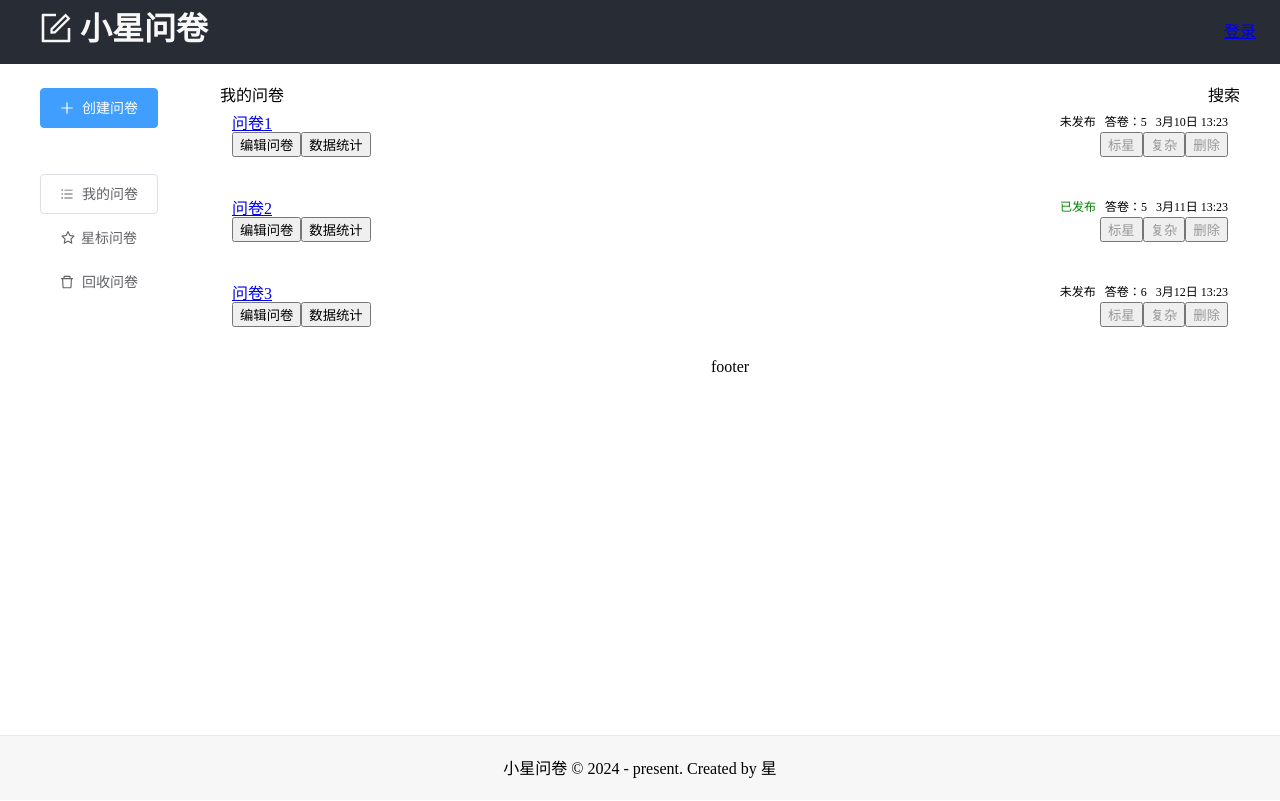
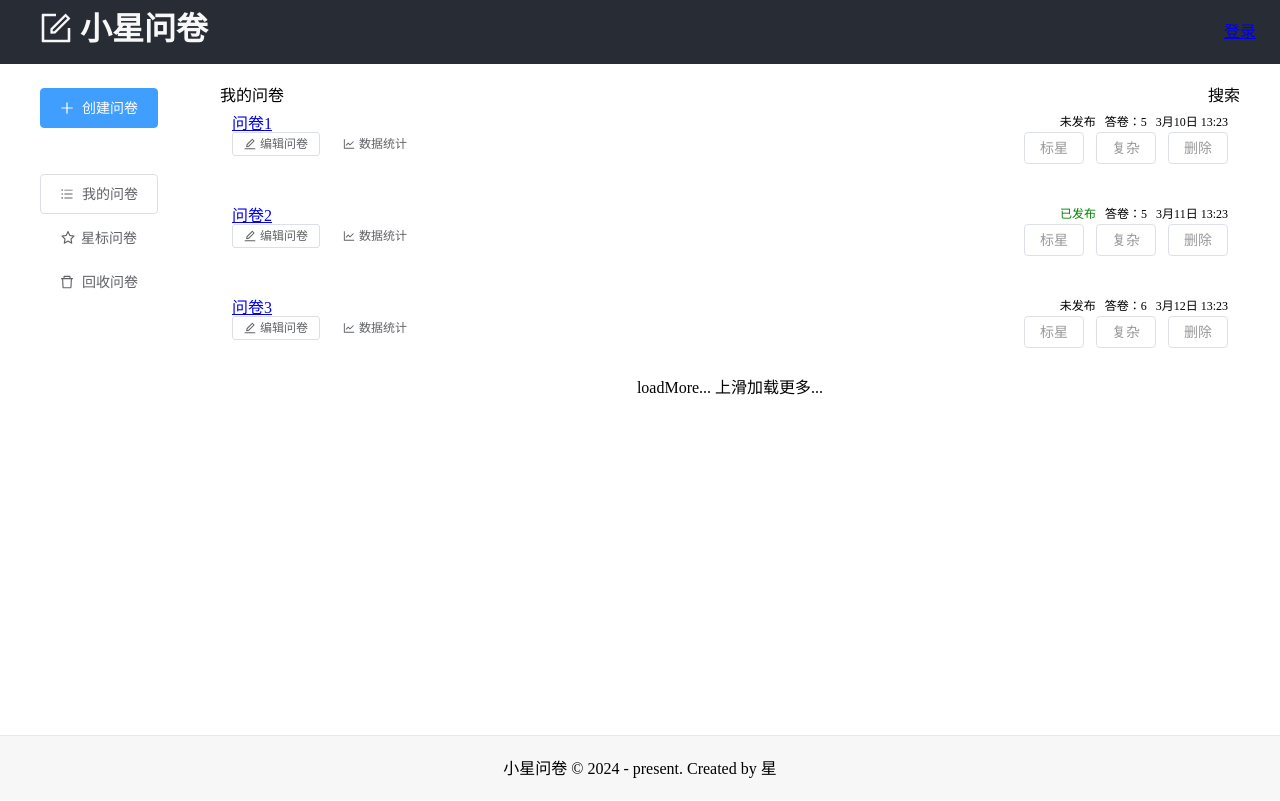
Before and after one commit to xing-6464/v-questionnaire-star, a Vue app: page /manage/list in a window 1280 px wide. Built offline with nearby package versions, Linux system fonts and the light colour scheme.

Commit message:
chore(路由bug): list页面所有跳转出现问题

```diff
--- a/src/App.vue
+++ b/src/App.vue
@@ -1,3 +1,7 @@
 <template>
   <router-view></router-view>
 </template>
+
+<script setup lang="ts">
+import { RouterView } from 'vue-router'
+</script>
--- a/src/components/QuestionCard.vue
+++ b/src/components/QuestionCard.vue
@@ -15,19 +15,36 @@
     </div>
     <div class="button-container">
       <div class="left">
-        <button>编辑问卷</button>
-        <button>数据统计</button>
+        <el-button
+          :icon="h(EditOutlined)"
+          size="small"
+          @click="() => router.push(`/question/edit/${props.data._id}`)"
+        >
+          编辑问卷
+        </el-button>
+        <el-button
+          :icon="h(LineChartOutlined)"
+          size="small"
+          text
+          @click="() => router.push(`/question/stat/${props.data._id}`)"
+        >
+          数据统计
+        </el-button>
       </div>
       <div class="right">
-        <button>标星</button>
-        <button>复杂</button>
-        <button>删除</button>
+        <el-button>标星</el-button>
+        <el-button>复杂</el-button>
+        <el-button>删除</el-button>
       </div>
     </div>
   </div>
 </template>
 
 <script setup lang="ts">
+import { h } from 'vue'
+import { useRouter } from 'vue-router'
+import { EditOutlined, LineChartOutlined } from '@ant-design/icons-vue'
+
 type PropsType = {
   data: {
     _id: string
@@ -38,8 +55,8 @@ type PropsType = {
     createdAt: string
   }
 }
-
 const props = defineProps<PropsType>()
+const router = useRouter()
 </script>
 
 <style scoped lang="scss">
--- a/src/layouts/MainLayout.vue
+++ b/src/layouts/MainLayout.vue
@@ -9,7 +9,7 @@
       </div>
     </el-header>
     <el-main class="main">
-      <router-view />
+      <router-view></router-view>
     </el-main>
     <el-footer class="footer">小星问卷 &copy; 2024 - present. Created by 星</el-footer>
   </div>
@@ -18,6 +18,7 @@
 <script setup lang="ts">
 import Logo from '@/components/Logo.vue'
 import UserInfo from '@/components/UserInfo.vue'
+import { RouterView } from 'vue-router'
 </script>
 
 <style scoped lang="scss">
--- a/src/layouts/ManageLayout.vue
+++ b/src/layouts/ManageLayout.vue
@@ -34,7 +34,7 @@
 
 <script setup lang="ts">
 import { h } from 'vue'
-import { useRoute, useRouter } from 'vue-router'
+import { useRoute, useRouter, RouterView } from 'vue-router'
 import { PlusOutlined, BarsOutlined, StarOutlined, DeleteOutlined } from '@ant-design/icons-vue'
 
 const router = useRouter()
--- a/src/layouts/QuestionLayout.vue
+++ b/src/layouts/QuestionLayout.vue
@@ -3,6 +3,8 @@
   <router-view></router-view>
 </template>
 
-<script lang="ts" setup></script>
+<script lang="ts" setup>
+import { RouterView } from 'vue-router'
+</script>
 
 <style scoped lang="scss"></style>
--- a/src/router/index.ts
+++ b/src/router/index.ts
@@ -51,7 +51,7 @@ const router = createRouter({
           ]
         },
         {
-          path: '/:pathMatch(.*)*',
+          path: ':pathMatch(.*)*',
           component: NotFound
         }
       ]
--- a/src/views/NotFound.vue
+++ b/src/views/NotFound.vue
@@ -8,7 +8,9 @@
   </div>
 </template>
 
-<script setup lang="ts"></script>
+<script setup lang="ts">
+import { RouterLink } from 'vue-router'
+</script>
 
 <style scoped lang="scss">
 .status-wrapper {
--- a/src/views/manage/List.vue
+++ b/src/views/manage/List.vue
@@ -6,17 +6,18 @@
     <div class="right">搜索</div>
   </div>
   <div class="content">
-    <template v-for="item in questionList" :key="item._id">
-      <QuestionCard :data="item" />
+    <template v-if="questionList.length > 0">
+      <template v-for="item in questionList" :key="item._id">
+        <QuestionCard :data="item" />
+      </template>
     </template>
   </div>
-  <div class="footer">footer</div>
+  <div class="footer">loadMore... 上滑加载更多...</div>
 </template>
 
 <script setup lang="ts">
 import QuestionCard from '@/components/QuestionCard.vue'
 import { ref } from 'vue'
-import { useRoute } from 'vue-router'
 import { useTitle } from '@vueuse/core'
 const rawQuestionList = [
   {
@@ -46,29 +47,9 @@ const rawQuestionList = [
 ]
 
 const questionList = ref(rawQuestionList)
-const route = useRoute()
 useTitle('小星问卷 - 我的问卷')
-
-console.log(route.query.key)
 </script>
 
 <style scoped lang="scss">
-.header {
-  display: flex;
-
-  .left {
-    flex: 1;
-  }
-
-  .right {
-    flex: 1;
-    text-align: right;
-  }
-}
-.content {
-  margin-bottom: 20px;
-}
-.footer {
-  text-align: center;
-}
+@import url(./common.scss);
 </style>
--- /dev/null
+++ b/src/views/manage/common.scss
@@ -0,0 +1,18 @@
+.header {
+  display: flex;
+
+  .left {
+    flex: 1;
+  }
+
+  .right {
+    flex: 1;
+    text-align: right;
+  }
+}
+.content {
+  margin-bottom: 20px;
+}
+.footer {
+  text-align: center;
+}
```
